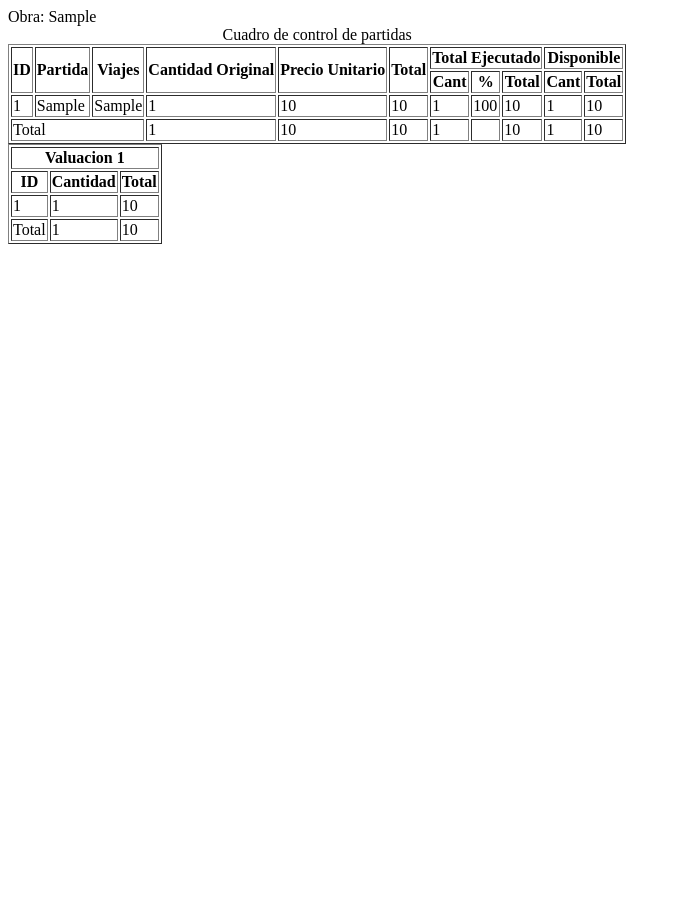
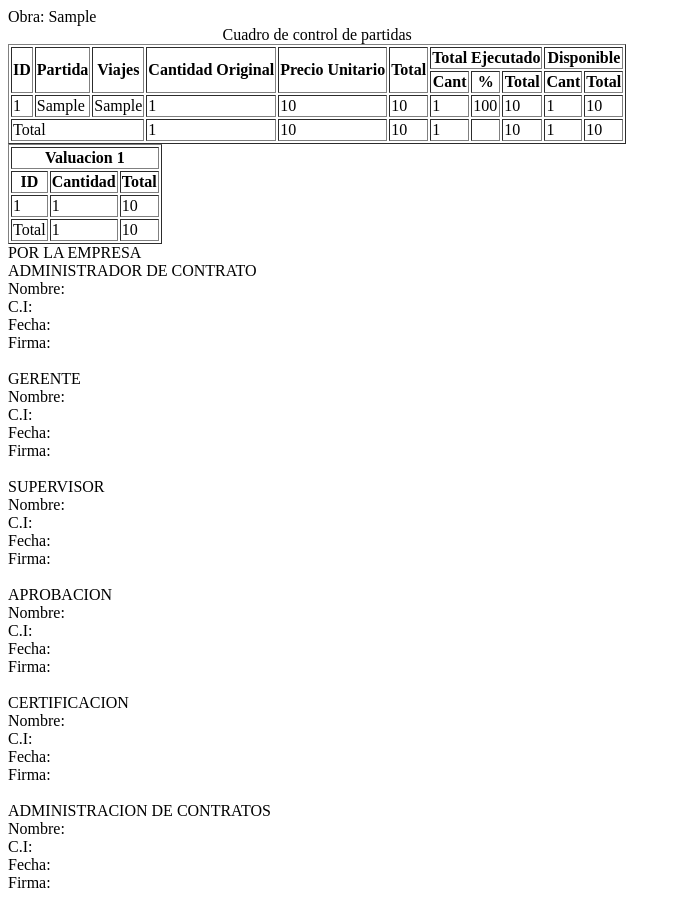
Before and after one commit to edos21/Serbar, a PHP site: page /cons_obra.php?n_obra=1 in a window 1280 px wide. Shown: the whole page, without its empty margins (0-681 px from the left). Before the commit the page ends 800 px from the top, so only its background shows below. Run offline with PHP 8.4, Linux system fonts and the light colour scheme; tables that the repository leaves empty hold one stand-in row (values such as "Sample post").

Commit message:
actualizado consultar obra en partidas

```diff
--- a/partidas/obra/cons_obra.php
+++ b/partidas/obra/cons_obra.php
@@ -108,5 +108,40 @@
 				</tr>
 				</tbody>
 			</table>";
-	}}
+	}
+	echo "	POR LA EMPRESA <br />
+			ADMINISTRADOR DE CONTRATO<br />
+			Nombre:<br />
+			C.I:<br />
+			Fecha:<br />
+			Firma:<br />
+			<br />
+			GERENTE<br />
+			Nombre:<br />
+			C.I:<br />
+			Fecha:<br />
+			Firma:<br /><br />";
+			//y al lado derecho van los de la otra empresa
+	echo"	SUPERVISOR<br />
+			Nombre:<br />
+			C.I:<br />
+			Fecha:<br />
+			Firma:<br /><br />
+			APROBACION<br />
+			Nombre:<br />
+			C.I:<br />
+			Fecha:<br />
+			Firma:<br /><br />
+			CERTIFICACION<br />
+			Nombre:<br />
+			C.I:<br />
+			Fecha:<br />
+			Firma:<br /><br />
+			ADMINISTRACION DE CONTRATOS<br />
+			Nombre:<br />
+			C.I:<br />
+			Fecha:<br />
+			Firma:<br /><br />
+	";
+}
 ?>
```
